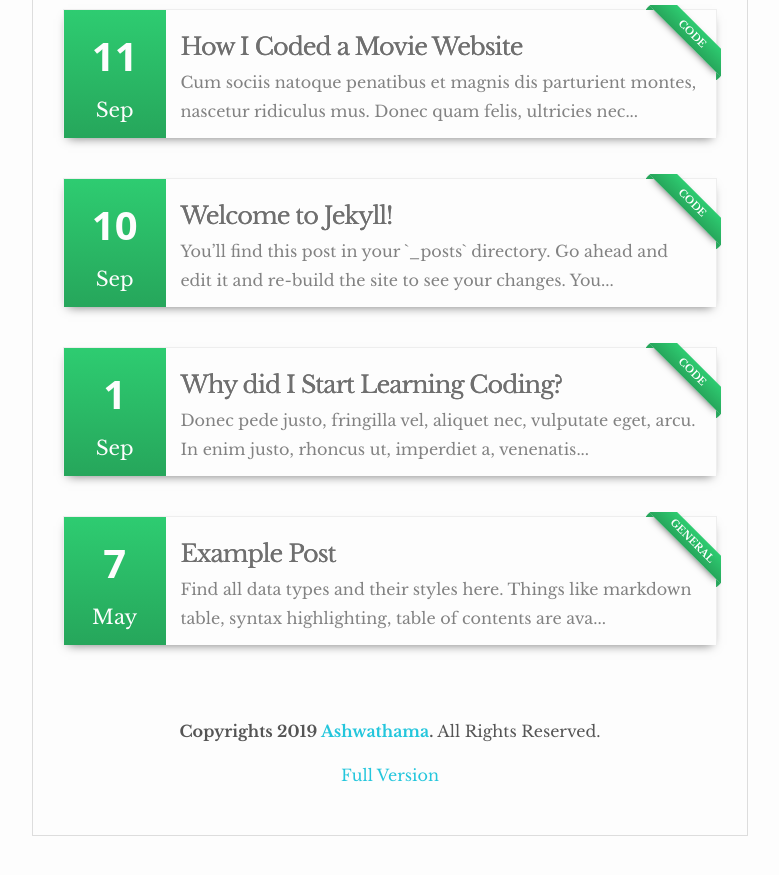
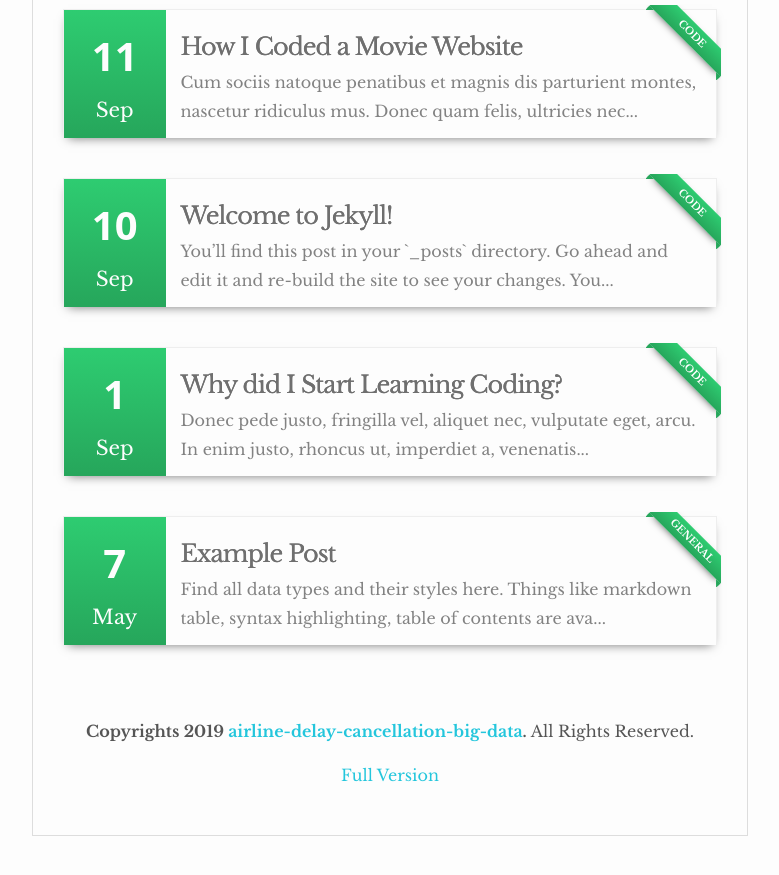
Before and after one commit to ivanfermena/Airline-Delay-Cancellation-Big-Data, a Jekyll site: the page built from index.html, in a window 1280 px wide and 900 px high, scrolled down 1467 px. Shown: the top 875 px of the window, without its empty margins (250-1029 px from the left). Built offline with Jekyll 4.4.1, drawn with Linux system fonts in a browser that asks for light colours.

Commit message:
Update _config.yml

```diff
--- a/_config.yml
+++ b/_config.yml
@@ -6,11 +6,11 @@
 # 'jekyll serve'. If you change this file, please restart the server process.
 
 # Site settings
-title: Ashwathama
+title: airline-delay-cancellation-big-data
 description: > # this means to ignore newlines until "baseurl:"
  Ashwathama is a minimal website with an app like design. It also features card layouts for website elements.
-baseurl: "/ashwath" # the subpath of your site, e.g. /blog
-url: "http://webjeda.com/ashwath/"
+baseurl: "/airline-delay-cancellation-big-data/" # the subpath of your site, e.g. /blog
+url: "https://ivanfermena.github.io"
 permalink: :title/
 full-url: "http://webjeda.com/ashwathama/" # the base hostname & protocol for your site
 
```
